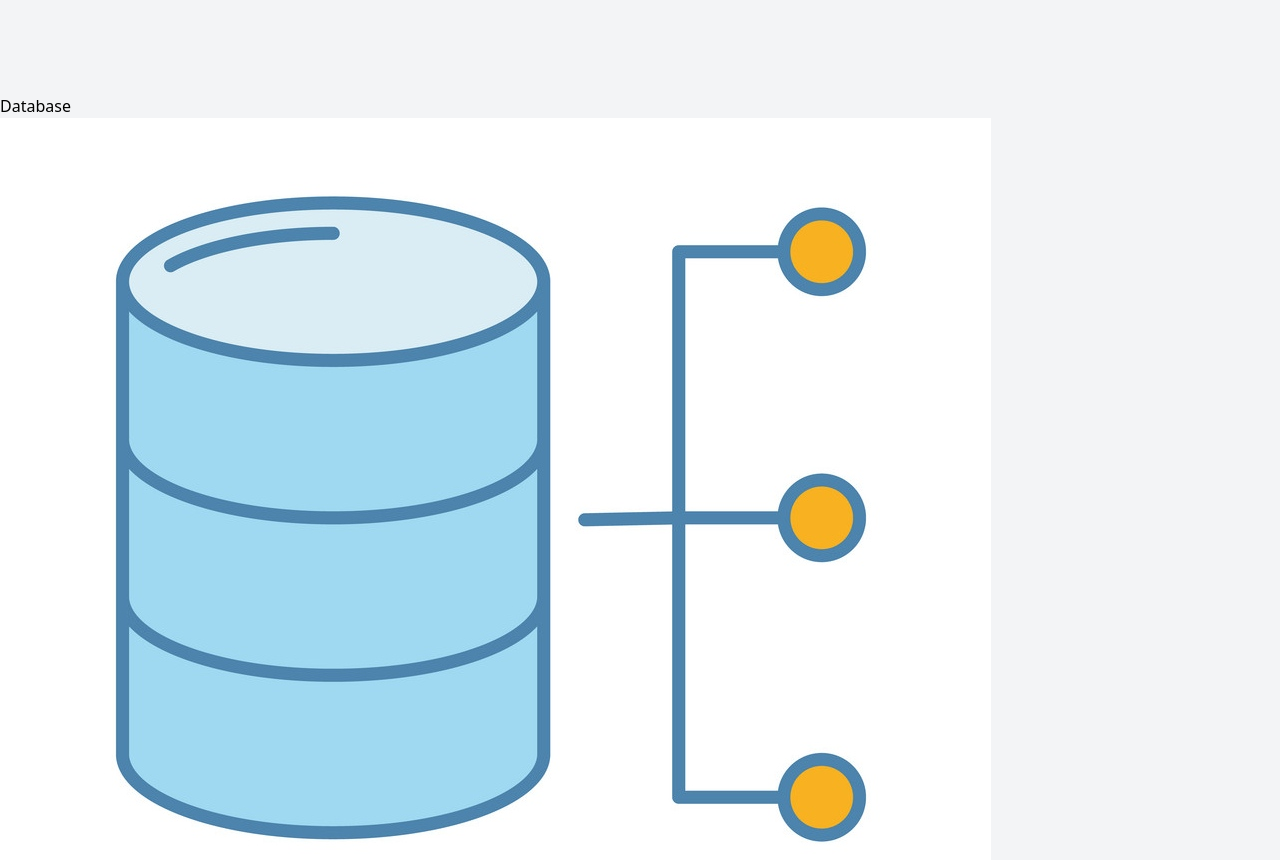
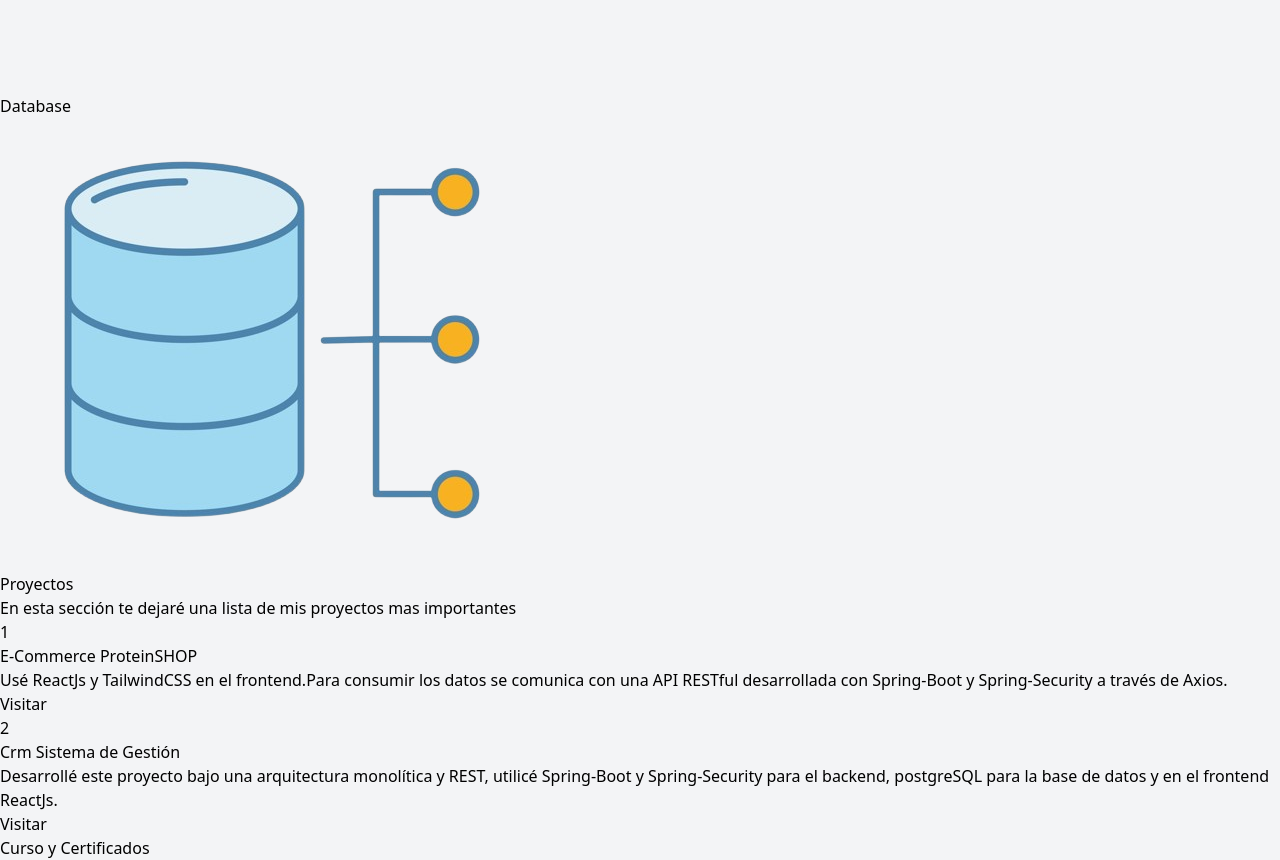
Before and after one commit to lizandronarvaez/portfolio_septembre_2024, a React (Vite) app: page / in a window 1280 px wide. Shown: the part 2927-3787 px from the top of the page. Built offline with nearby package versions, Linux system fonts and the light colour scheme.

Commit message:
style:actualizar estilos quitando fondo blanco y cambiar el formato de imagen

```diff
--- a/public/img/index.js
+++ b/public/img/index.js
@@ -13,7 +13,7 @@ import TailwindCss from "./certificados/tailwind_curso.jpg"
 // Tech
 import Frontend from "./tech/frontend.webp";
 import Backend from "./tech/backend.png";
-import Database from "./tech/database_1.jpg";
+import Database from "./tech/database_1.png";
 
 export {
     React_MicroCompanys,
--- a/src/components/TechProfile.jsx
+++ b/src/components/TechProfile.jsx
@@ -9,11 +9,11 @@ export const TechProfile = () => {
 
                 {
                     TechProfileData.map((tech, i) => (
-                        <div key={i} className="bg-gray-50 p-5">
+                        <div key={i} className=" p-5">
                             {/* div imagen */}
                             <h5 className="text-4xl text-center text-stone-600">{tech.title}</h5>
                             <div>
-                                <img className="w-1/2 mx-auto" src={tech.img} alt={tech.img} />
+                                <img className="w-1/2 mx-auto brightness-110" src={tech.img} alt={tech.img} />
                             </div>
                         </div>
                     ))
```
Also changed, not shown: public/img/tech/database_1.jpg (deleted), public/img/tech/database_1.png (added).
